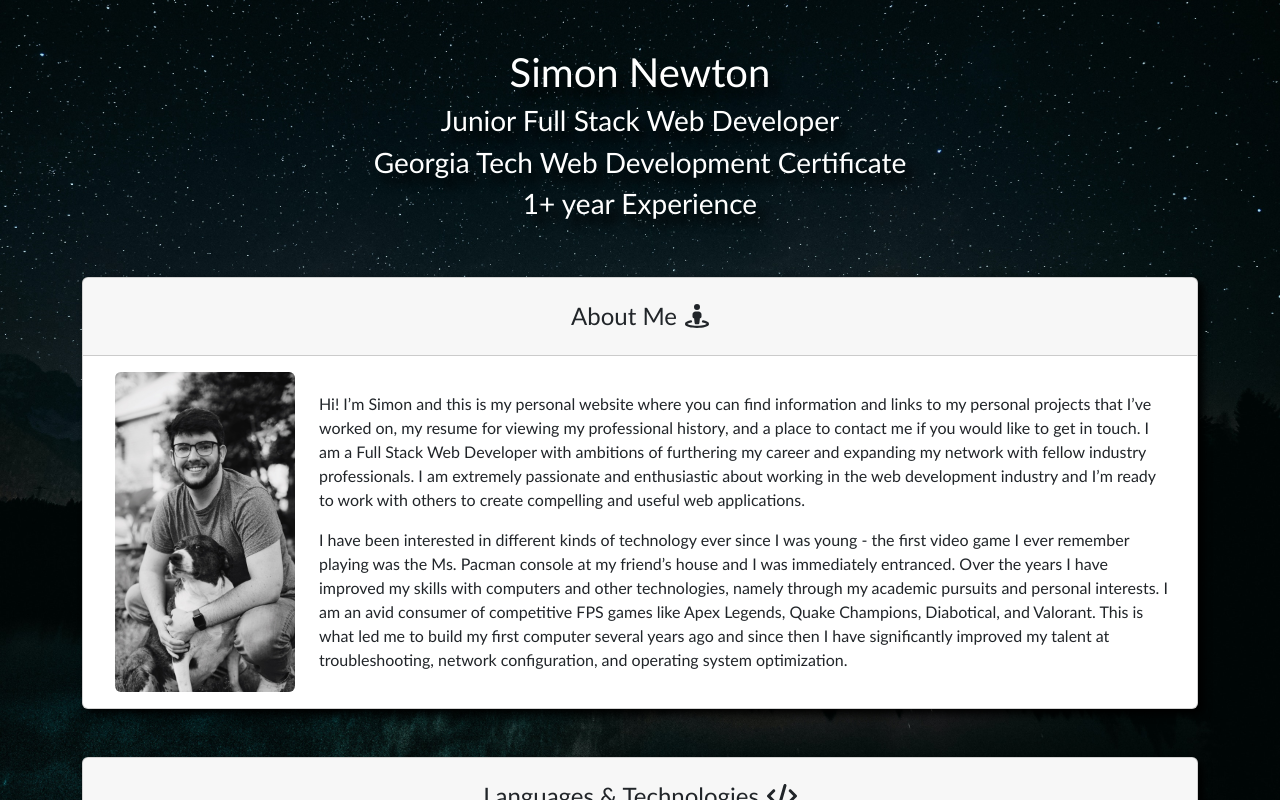
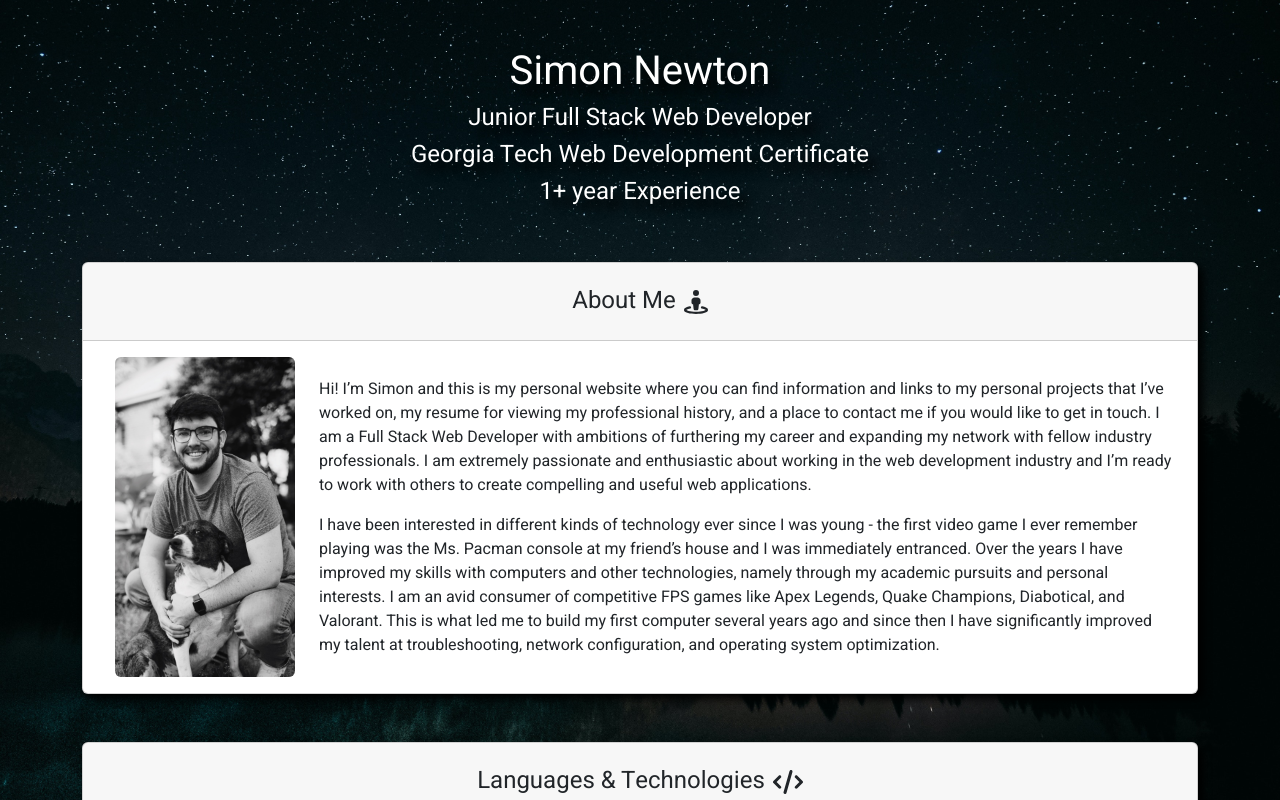
Before and after one commit to simonanewton/developer-portfolio, a React (Create React App) app in the folder client/: page / in a window 1280 px wide. Shown: the top 800 px of the page. Built offline with nearby package versions, Linux system fonts and the light colour scheme.

Commit message:
modified TitleBlock text size, updated font

```diff
--- a/client/src/App.css
+++ b/client/src/App.css
@@ -1,5 +1,7 @@
+@import url('https://fonts.googleapis.com/css2?family=Heebo&display=swap');
+
 * {
-    font-family: 'Gill Sans', 'Gill Sans MT', Calibri, 'Trebuchet MS', sans-serif;
+    font-family: 'Heebo', Calibri, 'Trebuchet MS', sans-serif;
     scroll-behavior: smooth;
 }
 
--- a/client/src/components/TitleBlock/index.js
+++ b/client/src/components/TitleBlock/index.js
@@ -7,9 +7,9 @@ class TitleBlock extends Component {
             <div className="d-flex justify-content-center">
                 <div className="text-center text-white text-shadow">
                     <h1>Simon Newton</h1>
-                    <h3>Junior Full Stack Web Developer</h3>
-                    <h3>Georgia Tech Web Development Certificate</h3>
-                    <h3>1+ year Experience</h3>
+                    <h4>Junior Full Stack Web Developer</h4>
+                    <h4>Georgia Tech Web Development Certificate</h4>
+                    <h4>1+ year Experience</h4>
                 </div>
             </div>
         );
```
